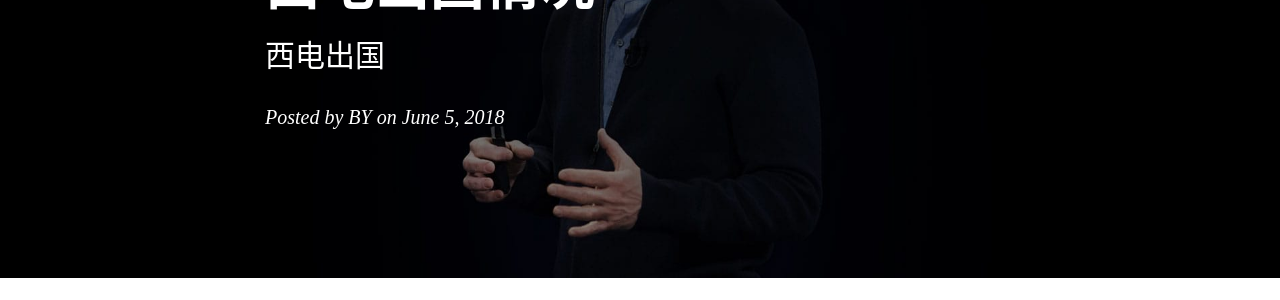
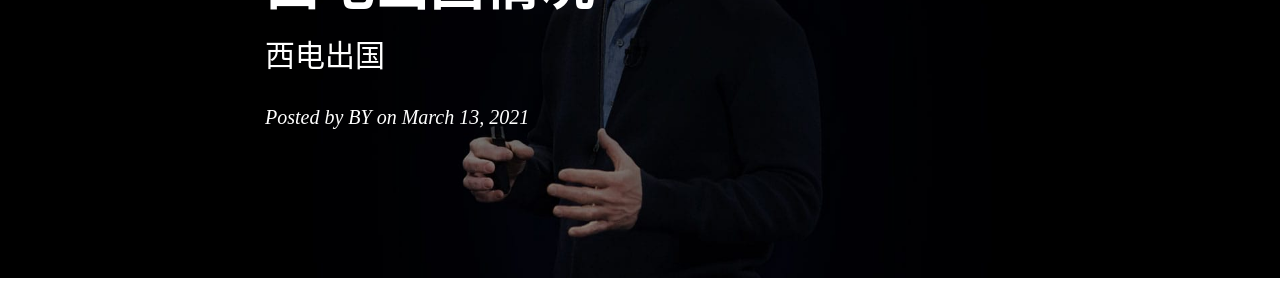
Before and after one commit to pengjiao123/pengjiao123.github.io, a Jekyll site: the page built from _posts/2021-03-14-西电出国情况.md, in a window 1280 px wide. Shown: the part 245-545 px from the top of the page. Built offline with Jekyll 4.4.1, drawn with Linux system fonts in a browser that asks for light colours; nearby versions of some CDN libraries; comment, search, counter and statistics services are not loaded.

Commit message:
Update 2021-03-14-西电出国情况.md

```diff
--- a/_posts/2021-03-14-西电出国情况.md
+++ b/_posts/2021-03-14-西电出国情况.md
@@ -2,7 +2,7 @@
 layout:     post
 title:      西电出国情况
 subtitle:   西电出国
-date:       2018-06-05
+date:       2021-03-13
 author:     BY
 header-img: img/post-bg-cook.jpg
 catalog: true
```
